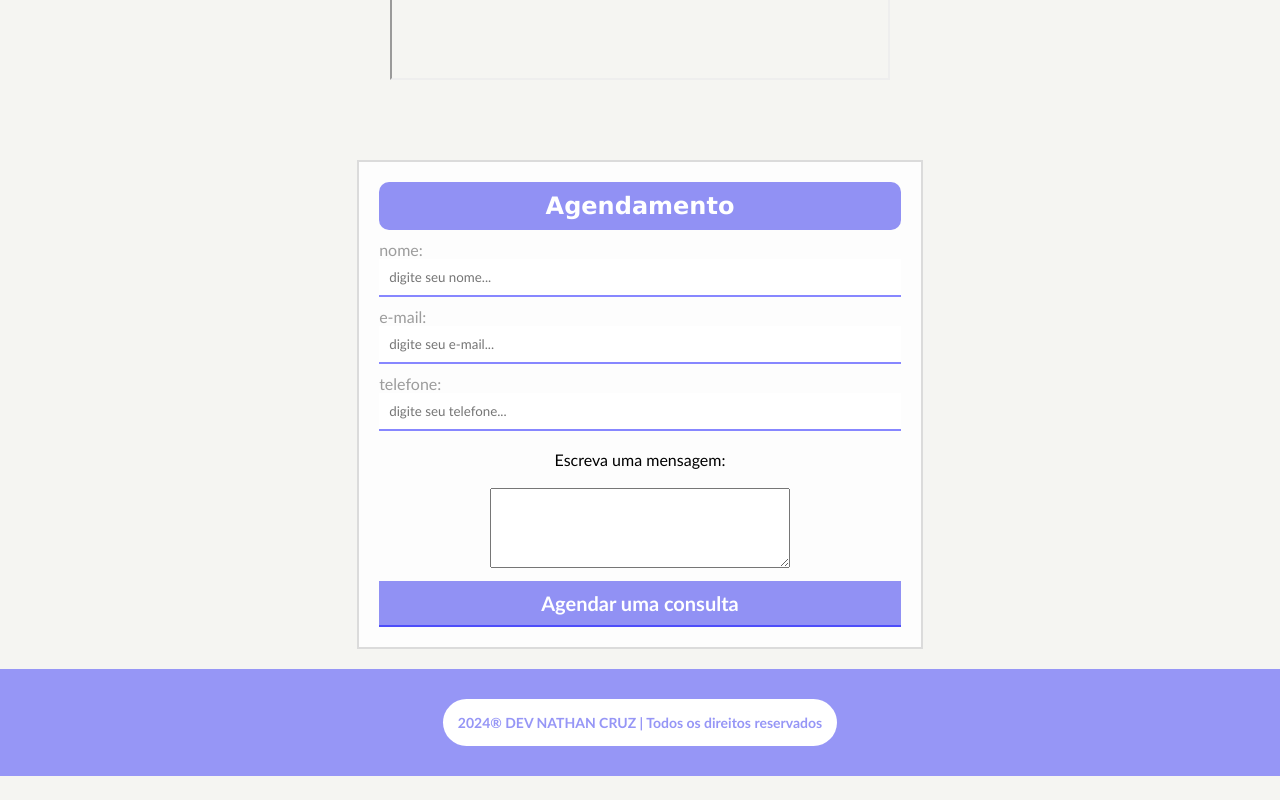
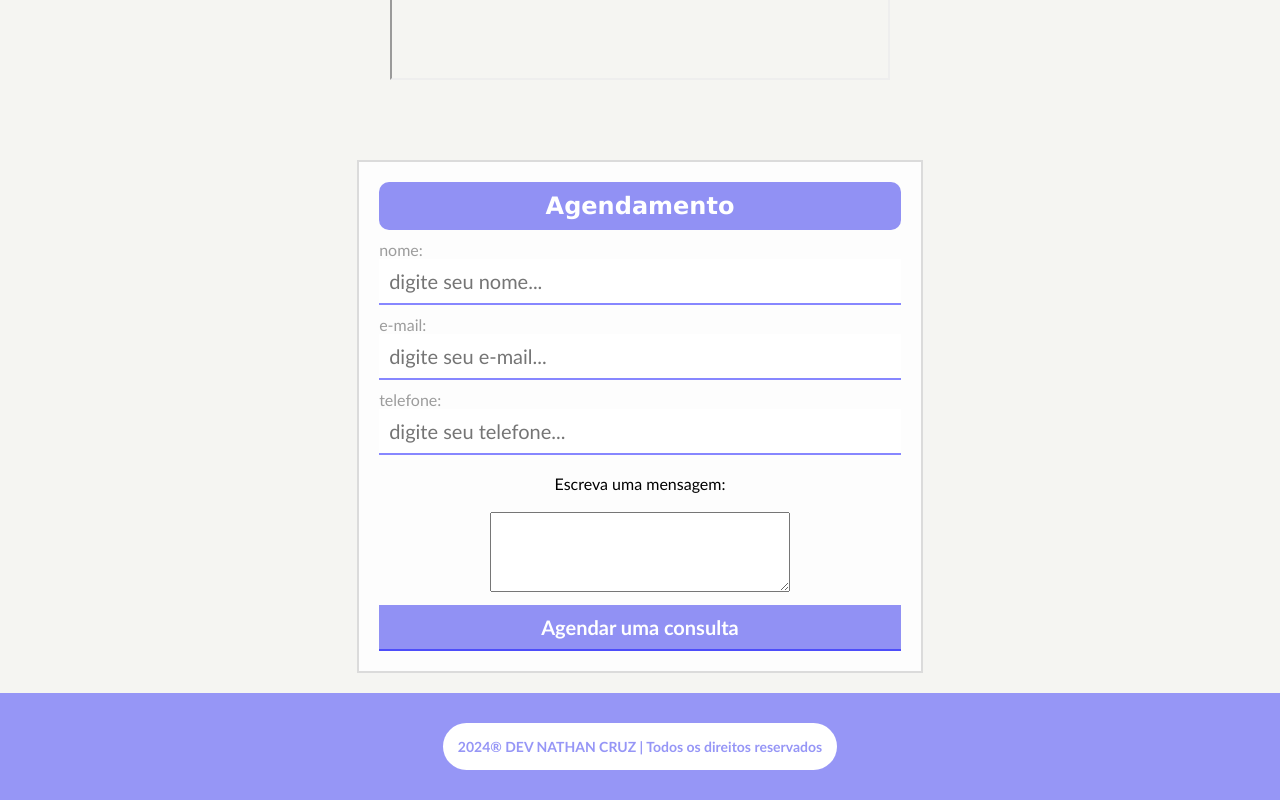
Before and after one commit to eunathan098/Veterinaria-LP, a plain HTML site: page index.html in a window 1280 px wide. Shown: the part 2586-3386 px from the top of the page. Before the commit the page ends 3362 px from the top, so only its background shows below. Drawn offline with nearby package versions, Linux system fonts and the light colour scheme; grey boxes are pictures that could not be loaded.

Commit message:
Ajuste de tamanho de campos no formulário

```diff
--- a/css/styleGlobal.css
+++ b/css/styleGlobal.css
@@ -267,6 +267,10 @@ iframe {
     margin-top: 10px;
 }
 
+.campos input{
+    font-size: 20px;
+}
+
 .container-label label {
     color: rgba(0, 0, 0, 0.386);
     font-family: 'Trebuchet MS', 'Lucida Sans Unicode', 'Lucida Grande', 'Lucida Sans', Arial, sans-serif;
@@ -284,6 +288,8 @@ iframe {
 textarea {
     height: 80px;
     width: 300px;
+    font-size: 18px;
+    color: blue;
 }
 
 footer {
```
